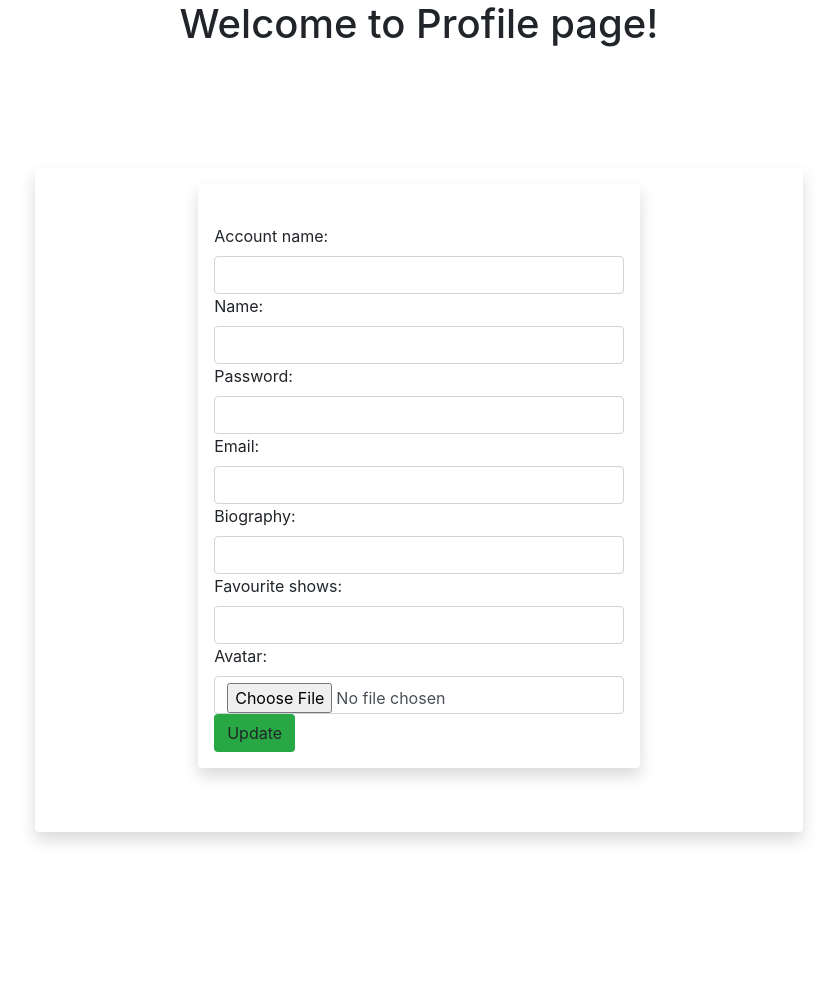
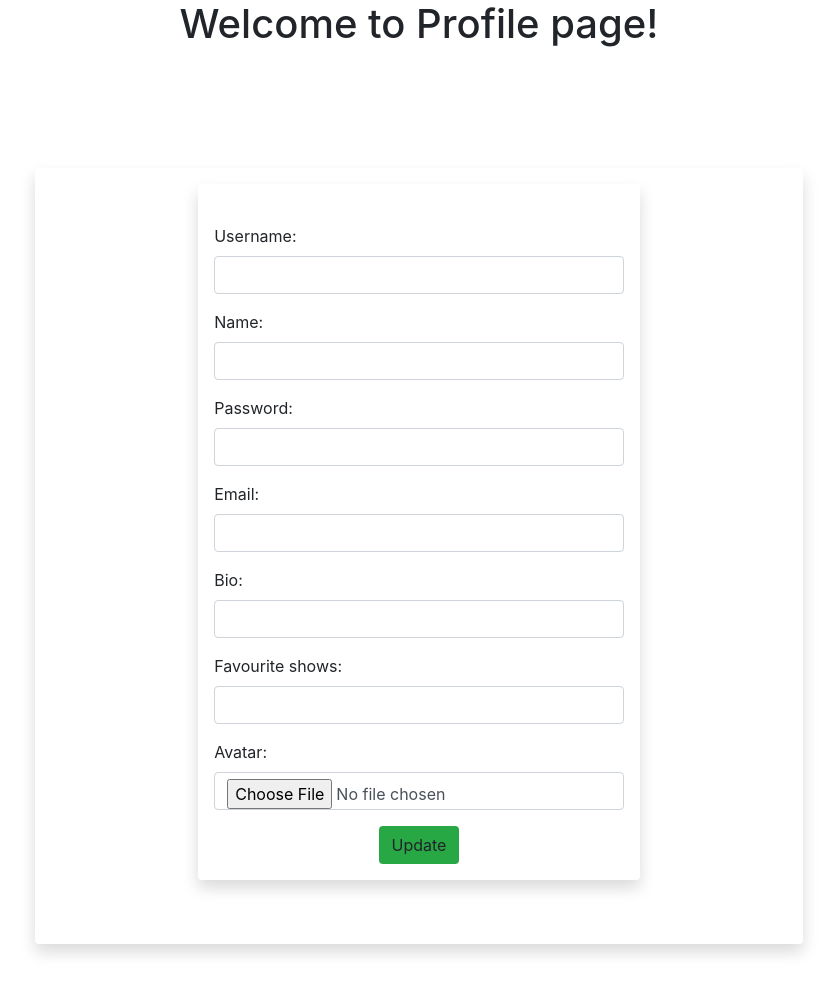
Before and after one commit to LukeMcColl/WAP2_Group_Project, a Django app: template templates/showtalk/profile.html in a window 1280 px wide. Shown: the part 56-1048 px from the top of the page, without its empty margins (221-1058 px from the left). Before the commit the page ends 899 px from the top, so only its background shows below. Run offline with Django 3.2, Linux system fonts and the light colour scheme; the template is opened without the code that fills it: values that come from a table or form of the project are taken from there, others are empty.

Commit message:
Manually placing form elements

```diff
--- a/templates/showtalk/profile.html
+++ b/templates/showtalk/profile.html
@@ -10,12 +10,44 @@
     <div class="shadow p-3 mb-5 bg-white rounded " style="width: 60%;margin: auto;margin-top: 120px">
         <div style="width: 60%;margin: auto" class="shadow p-3 mb-5 bg-white rounded">
             <div style="text-align: center">
+            <img src="{{ user.img.url }}" width="50%"  />
             <form  action="{% url 'showtalk:profile' %}" method="post" enctype="multipart/form-data">
                 {% csrf_token %}
-                    <img src="{{ user.img.url }}" width="50%"  />
+                <div class="form-group">
+                    <label class="float-left" for="{{ form.username.id_for_label }}">Username: </label>
+                    {{ form.username }}
+                    {{ form.username.errors }}
                 </div>
-
-                {{ form }}
+                <div class="form-group">
+                    <label class="float-left" for="{{ form.name.id_for_label }}">Name: </label>
+                    {{ form.name }}
+                    {{ form.name.errors }}
+                </div>
+                <div class="form-group">
+                    <label class="float-left" for="{{ form.password.id_for_label }}">Password: </label>
+                    {{ form.password }}
+                    {{ form.password.errors }}
+                </div>
+                <div class="form-group">
+                    <label class="float-left" for="{{ form.email.id_for_label }}">Email: </label>
+                    {{ form.email }}
+                    {{ form.email.errors }}
+                </div>
+                <div class="form-group">
+                    <label class="float-left" for="{{ form.bio.id_for_label }}">Bio: </label>
+                    {{ form.bio }}
+                    {{ form.bio.errors }}
+                </div>
+                <div class="form-group">
+                    <label class="float-left" for="{{ form.favourite_shows.id_for_label }}">Favourite shows: </label>
+                    {{ form.favourite_shows }}
+                    {{ form.favourite_shows.errors }}
+                </div>
+                <div class="form-group">
+                    <label class="float-left" for="{{ form.img.id_for_label }}">Avatar: </label>
+                    {{ form.img }}
+                    {{ form.img.errors }}
+                </div>
                 <input type="submit" class="btn bg-success" value="Update">
             </form>
         </div>
```
